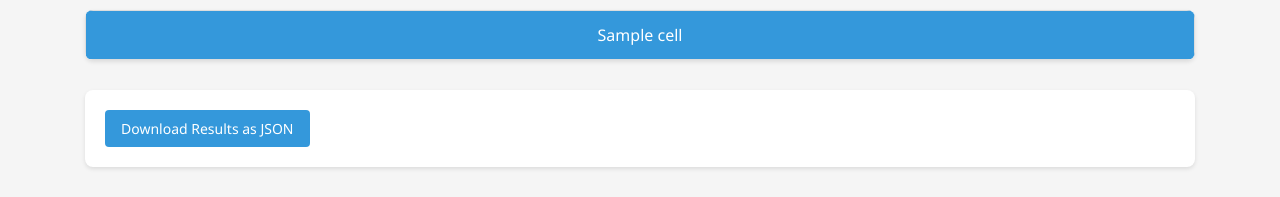
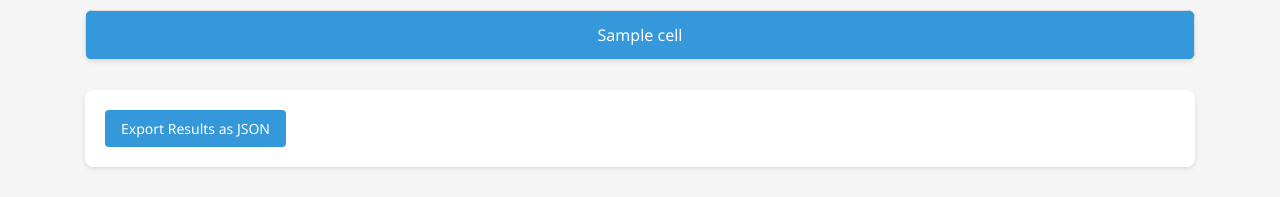
Before and after one commit to jtadams02/connect-4, a Django app: template src/connect4/templates/home.html in a window 1280 px wide. Shown: the part 769-966 px from the top of the page. Run offline with Django 5.2, Linux system fonts and the light colour scheme; the template is opened without the code that fills it: most values are stand-ins (such as "Sample title", 1, 10 or a date in 2020); lists and menus that the app fills with data are empty; some libraries are stand-ins or nearby versions.

Commit message:
Changed wording

```diff
--- a/src/connect4/templates/home.html
+++ b/src/connect4/templates/home.html
@@ -91,7 +91,7 @@
     </table>
 
     <form action="{% url 'export_results' %}" method="get">
-        <button type="submit">Download Results as JSON</button>
+        <button type="submit">Export Results as JSON</button>
     </form>
 {% endif %}
 
```
